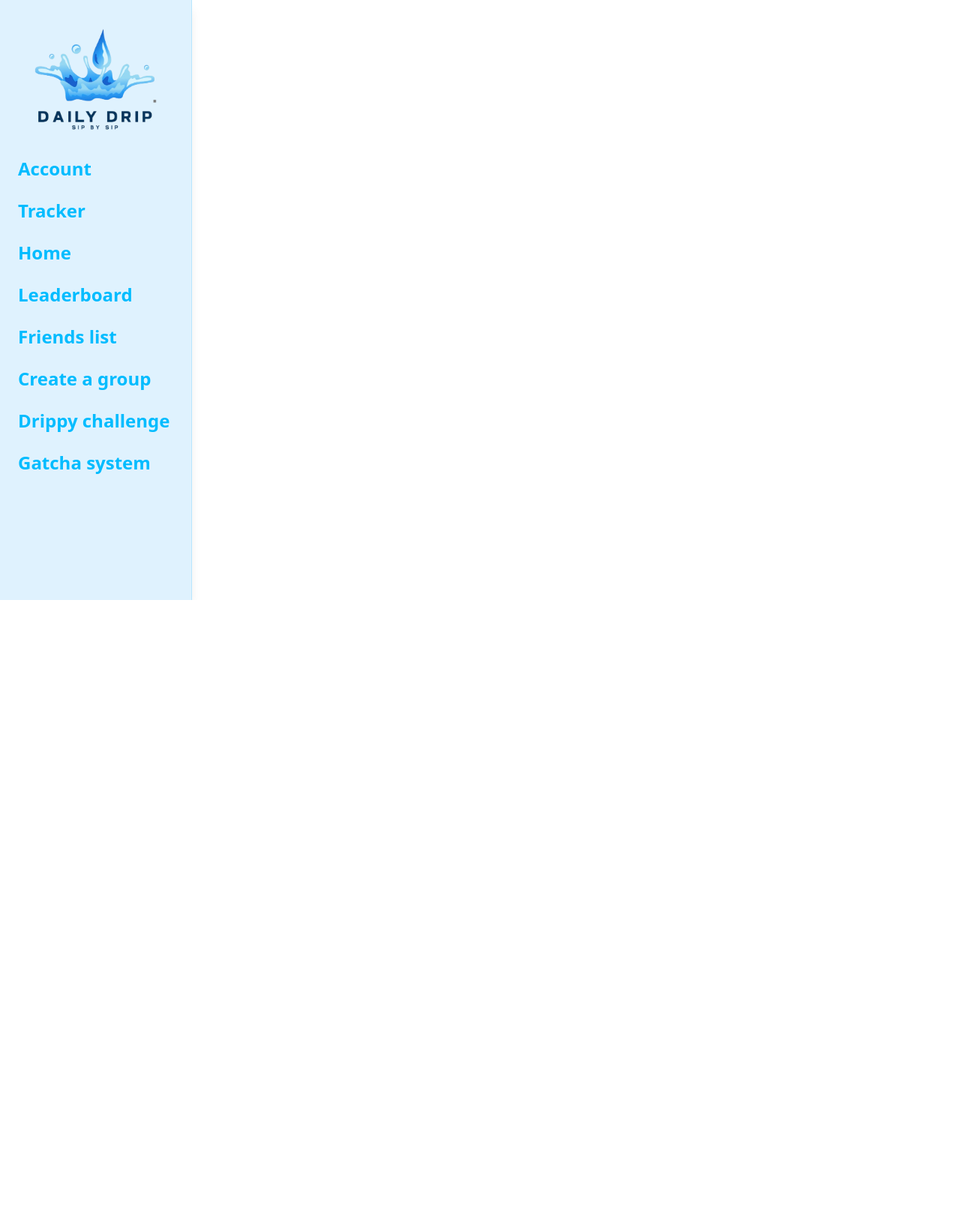
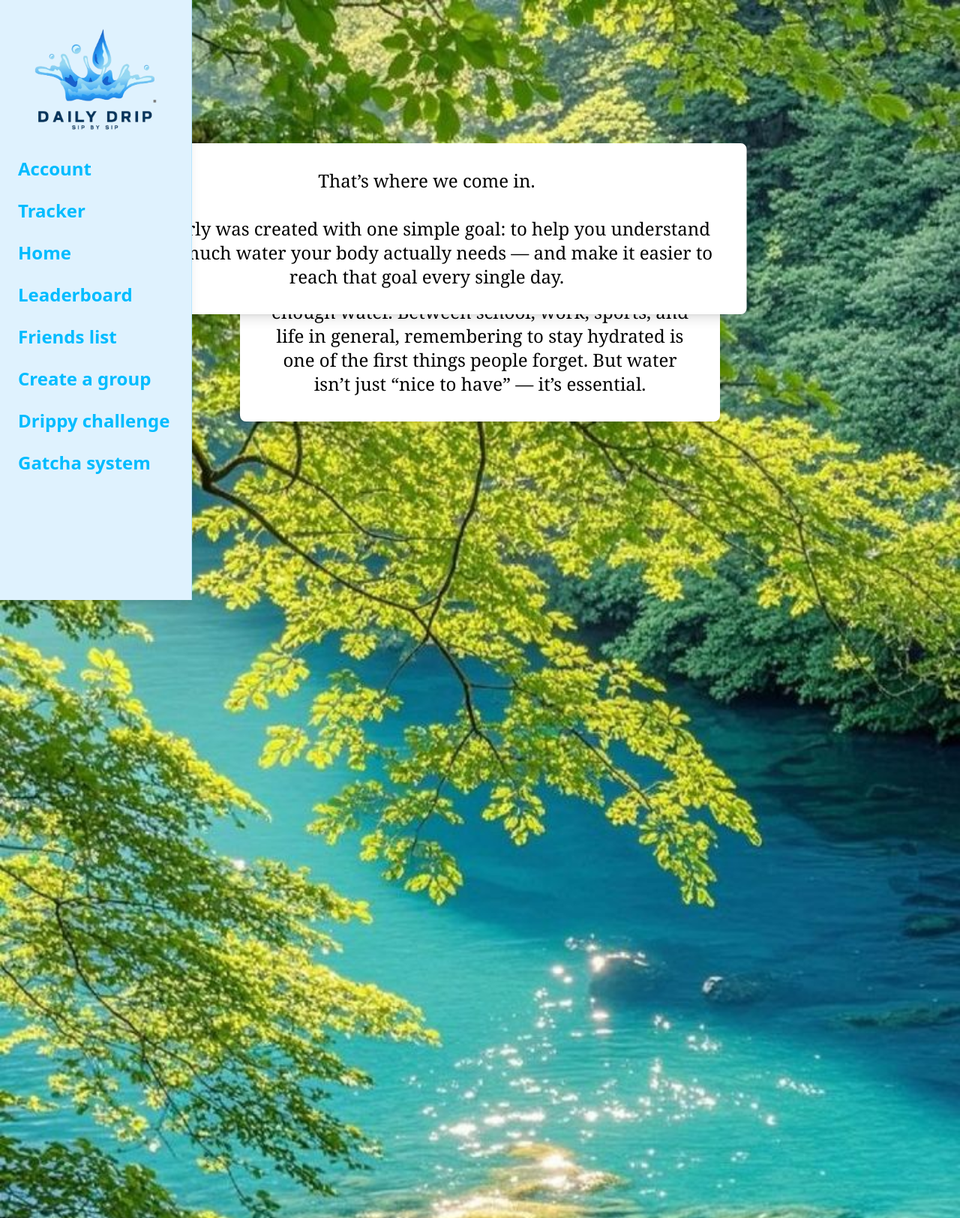
Before and after one commit to Brooklyn-STEAM/10051-Incentivizing-Healthy-Water-Consumption-Using-Computer-Vision, a Flask app: page / in a window 1280 px wide. Shown: the whole page at 75% size. Before the commit the page ends 800 px from the top, so only its background shows below. Run offline with Flask 3, Linux system fonts and the light colour scheme.

Commit message:
theMistake (#8)

```diff
--- a/main.py
+++ b/main.py
@@ -12,7 +12,7 @@ config = Dynaconf(settings_file = ["settings.toml"])
 
 @app.route("/")
 def index():
-    return render_template("homepage.html.jinja")
+ return render_template("homepage.html.jinja")
 
 
 @app.route("/login", methods = ["POST", "GET"])
--- a/templates/components/navbar.html.jinja
+++ b/templates/components/navbar.html.jinja
@@ -35,5 +35,4 @@
 
 
 
-
 </nav>
--- a/templates/homepage.html.jinja
+++ b/templates/homepage.html.jinja
@@ -1,12 +1,35 @@
 <!doctype html>
 <html>
-  <head>
-    <meta charset="UTF-8" />
-    <meta name="viewport" content="width=device-width, initial-scale=1.0" />
-    <script src="https://cdn.jsdelivr.net/npm/@tailwindcss/browser@4"></script>
+<head>
+  <meta charset="UTF-8" />
+  <meta name="viewport" content="width=device-width, initial-scale=1.0" />
+  <script src="https://cdn.jsdelivr.net/npm/@tailwindcss/browser@4"></script>
+</head>
 
-  </head>
+<body
+  class="bg-cover bg-center bg-no-repeat bg-fixed"
+  style="background-image: url('{{ url_for('static', filename='homepagebg.jpeg') }}');"
 
-<body>{%include "components/navbar.html.jinja"%}</body>
+>
 
+
+  {% include "components/navbar.html.jinja" %}
+
+  <div class="h-[200vh]">
+
+  </div>
+
+<div class="text-2xl text-center absolute top-1/2 left-1/2 transform -translate-x-1/2 -translate-y-1/2 border-2 border-white rounded-lg bg-white bg-opacity-50 p-8 shadow-lg font-serif text-darkblue">
+<h1> Welcome to Daily Drip </h1>
+<br>
+<h2> Staying hydrated shouldn’t feel complicated. Yet every day, millions of people struggle to drink enough water. Between school, work, sports, and life in general, remembering to stay hydrated is one of the first things people forget. But water isn’t just “nice to have” — it’s essential.</h2>
+</div>
+<br>
+<div class="text-2xl text-center absolute top-1/3 left-1/3 transform -translate-x-1/3 -translate-y-1/3 border-2 border-white rounded-lg bg-white bg-opacity-50 p-8 shadow-lg font-serif text-darkblue">
+<h2>That’s where we come in.</h2>
+<br>
+<h2>Waterly was created with one simple goal: to help you understand how much water your body actually needs — and make it easier to reach that goal every single day.</h2>
+</div>
+
+</body>
 </html>
```
Also changed, not shown: static/homepagebg.jpeg (added).
